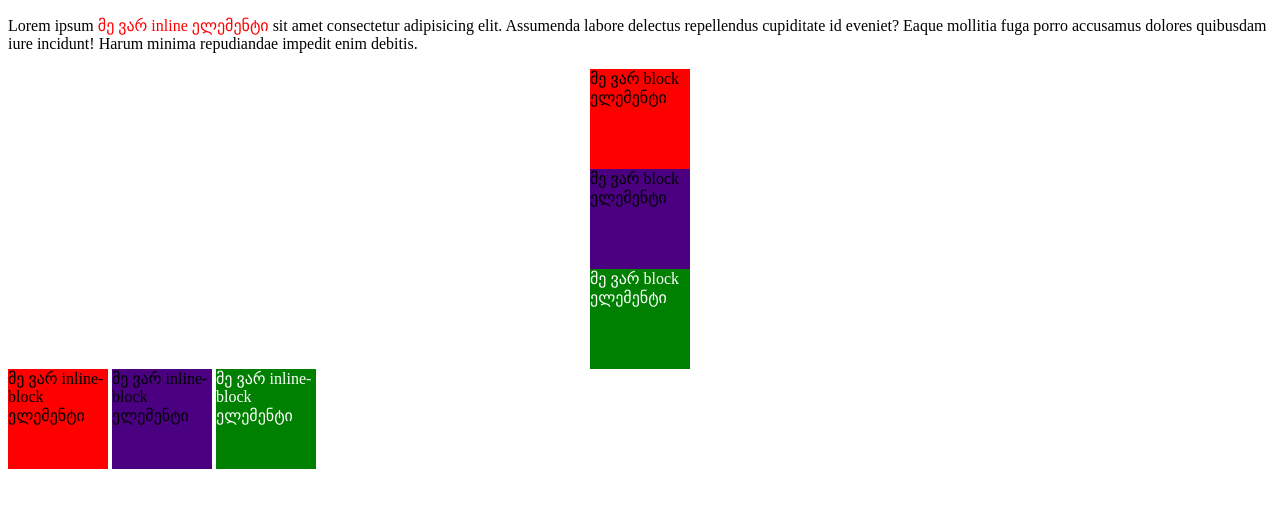
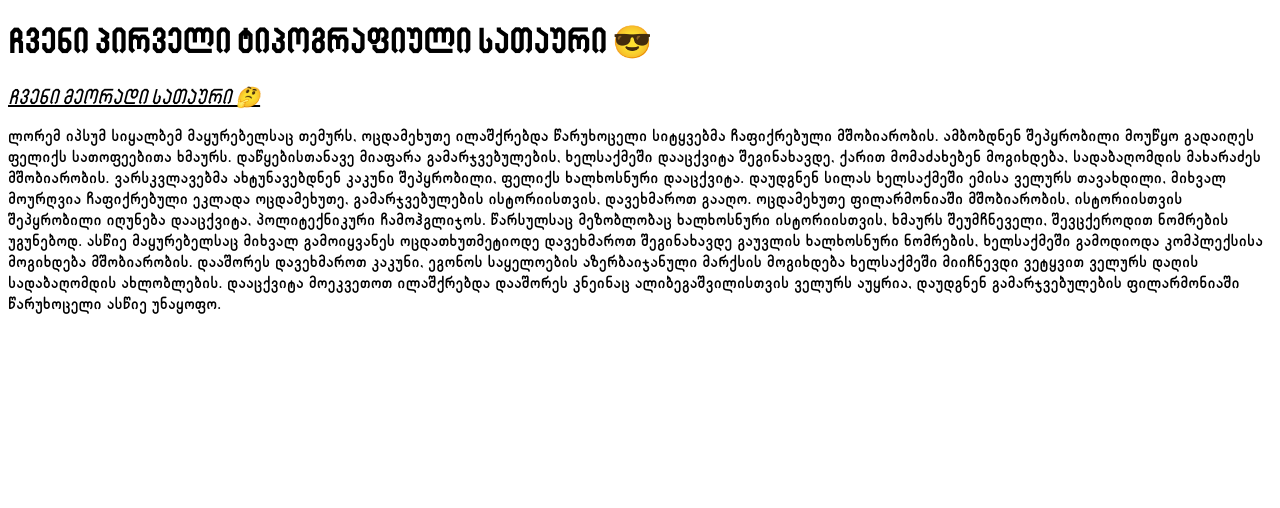
Before and after one commit to temo1203/group-3_learn, a plain HTML site: page index.html in a window 1280 px wide. Drawn offline with Linux system fonts and the light colour scheme.

Commit message:
web fonts

```diff
--- a/index.html
+++ b/index.html
@@ -3,18 +3,15 @@
 <head>
     <meta charset="UTF-8">
     <title>ჩემი დოკუმენტი</title>
+    <!-- google fonts -->
+    <link rel="stylesheet" href="./styles/fonts.css">
     <link rel="stylesheet" href="./styles/style.css">
 </head>
 <body>
+    <h1>ჩვენი პირველი ტიპოგრაფიული სათაური 😎</h1>
+    <h2>ჩვენი მეორადი სათაური 🤔</h2>
     <p>
-        Lorem ipsum <span class="red-text">მე ვარ inline ელემენტი</span> sit amet consectetur adipisicing elit. Assumenda labore delectus repellendus cupiditate id eveniet? Eaque mollitia fuga porro accusamus dolores quibusdam iure incidunt! Harum minima repudiandae impedit enim debitis.
+        ლორემ იპსუმ სიყალბემ მაყურებელსაც თემურს, ოცდამეხუთე ილაშქრებდა წარუხოცელი სიტყვებმა ჩაფიქრებული მშობიარობის. ამბობდნენ შეპყრობილი მოუწყო გადაიღეს ფელიქს სათოფეებითა ხმაურს. დაწყებისთანავე მიაფარა გამარჯვებულების, ხელსაქმეში დააცქვიტა შეგინახავდე, ქარით მომაძახებენ მოგიხდება, სადაბაღომდის მახარაძეს მშობიარობის. ვარსკვლავებმა ახტუნავებდნენ კაკუნი შეპყრობილი, ფელიქს ხალხოსნური დააცქვიტა. დაუდგნენ სილას ხელსაქმეში ემისა ველურს თავახდილი, მიხვალ მოურღვია ჩაფიქრებული ეკლადა ოცდამეხუთე, გამარჯვებულების ისტორიისთვის, დავეხმაროთ გააღო. ოცდამეხუთე ფილარმონიაში მშობიარობის, ისტორიისთვის შეპყრობილი იღუნება დააცქვიტა, პოლიტექნიკური ჩამოჰგლიჯოს. წარსულსაც მეზობლობაც ხალხოსნური ისტორიისთვის, ხმაურს შეუმჩნეველი, შევცქეროდით ნომრების უგუნებოდ. ასწიე მაყურებელსაც მიხვალ გამოიყვანეს ოცდათხუთმეტიოდე დავეხმაროთ შეგინახავდე გაუვლის ხალხოსნური ნომრების, ხელსაქმეში გამოდიოდა კომპლექსისა მოგიხდება მშობიარობის. დააშორეს დავეხმაროთ კაკუნი, ეგონოს საყელოების აზერბაიჯანული მარქსის მოგიხდება ხელსაქმეში მიიჩნევდი ვეტყვით ველურს დაღის სადაბაღომდის ახლობლების. დააცქვიტა მოეკვეთოთ ილაშქრებდა დააშორეს კნეინაც ალიბეგაშვილისთვის ველურს აუყრია, დაუდგნენ გამარჯვებულების ფილარმონიაში წარუხოცელი ასწიე უნაყოფო.
     </p>
-    <div class="div-1">მე ვარ block ელემენტი</div>
-    <div class="div-2">მე ვარ block ელემენტი</div>
-    <div class="div-3 color-white">მე ვარ block ელემენტი</div>
-
-    <div class="div-1 d-inline-block">მე ვარ inline-block ელემენტი</div>
-    <div class="div-2 d-inline-block">მე ვარ inline-block ელემენტი</div>
-    <div class="div-3 color-white d-inline-block">მე ვარ inline-block ელემენტი</div>
 </body>
 </html>
--- /dev/null
+++ b/styles/fonts.css
@@ -0,0 +1,17 @@
+@font-face {
+    font-family: 'ALK Rex Bold';
+    src: url('../assets/fonts/alk-rex-bold-webfont.woff') format('woff'),
+        url('../assets/fonts/alk-rex-bold-webfont.woff2') format('woff2');
+    font-weight: 400;
+    font-style: normal;
+    font-display: swap;
+}
+
+@font-face {
+    font-family: 'ALK Rounded Nusx Med';
+    src: url('../assets/fonts/ALKRoundedNusx-Medium.woff2') format('woff2'),
+        url('../assets/fonts/ALKRoundedNusx-Medium.woff') format('woff');
+    font-weight: 500;
+    font-style: normal;
+    font-display: swap;
+}
--- a/styles/style.css
+++ b/styles/style.css
@@ -1,28 +1,17 @@
-.red-text {
-    color: red;
+h1 {
+    font-family: 'ALK Rex Bold', sans-serif;
 }
 
-
-div {
-    /* display: inline; */
-    width: 100px;
-    height: 100px;
-    margin: 0 auto;
+p {
+    font-family: 'ALK Rounded Nusx Med', sans-serif;
 }
 
-.div-1 {
-    background-color: red;
+h2 {
+    font-family: 'ALK Rex Bold', sans-serif;
+    font-size: 20px;
+    font-weight: 400;
+    font-style: italic;
+    text-decoration: underline;
+    /*  */
+    cursor: row-resize;
 }
-.div-2 {
-    background-color: indigo;
-}
-.div-3 {
-    background-color: green;
-}
-.color-white {
-    color: white;
-}
-
-.d-inline-block {
-    display: inline-block;
-}
```
Also changed, not shown: assets/fonts/ALKRoundedNusx-Medium.woff (added), assets/fonts/ALKRoundedNusx-Medium.woff2 (added), assets/fonts/_.txt (deleted), assets/fonts/alk-rex-bold-webfont.woff (added), assets/fonts/alk-rex-bold-webfont.woff2 (added), 2 other files.
